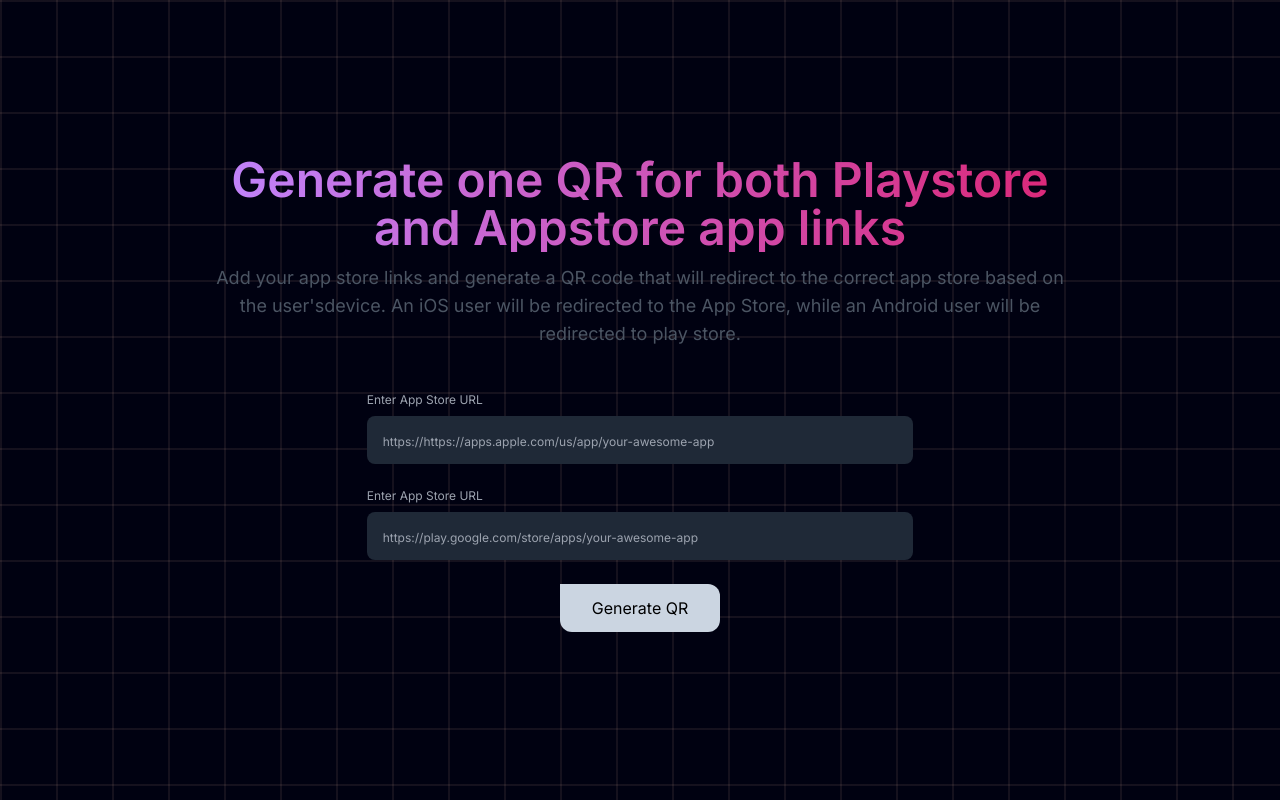
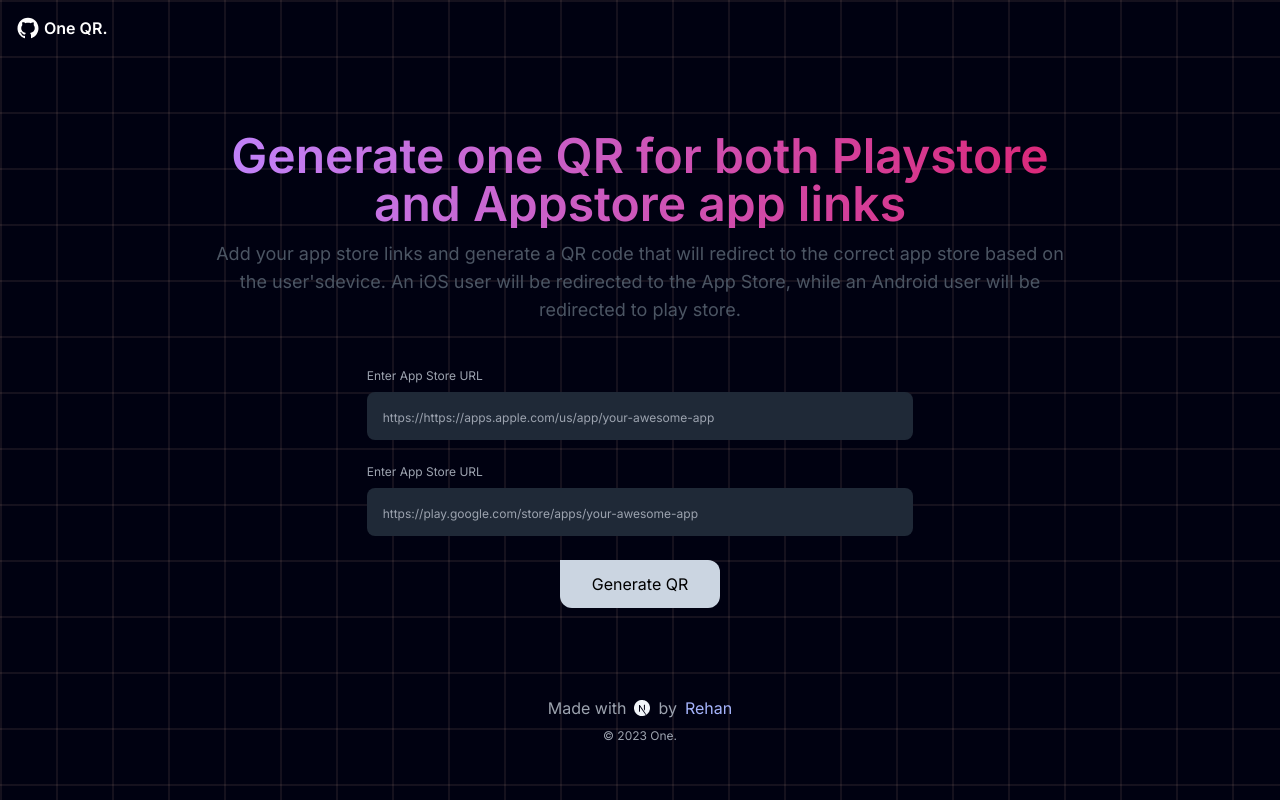
Before and after one commit to relativelyrehan/one, a Next.js app: page / in a window 1280 px wide. Built offline with nearby package versions, Linux system fonts and the light colour scheme.

Commit message:
add github

```diff
--- a/package.json
+++ b/package.json
@@ -3,8 +3,9 @@
   "version": "0.1.0",
   "private": true,
   "scripts": {
+    "postinstall": "prisma generate",
     "dev": "next dev",
-    "build": "next build",
+    "build": "prisma generate && next build",
     "start": "next start",
     "lint": "next lint"
   },
--- a/src/app/page.tsx
+++ b/src/app/page.tsx
@@ -5,6 +5,8 @@ import { toast, Toaster } from "react-hot-toast";
 import QRCode from "react-qr-code";
 import { downloadQRCode } from "@/lib/helpers";
 import { IoClose } from "react-icons/io5";
+import { SiNextdotjs } from "react-icons/si";
+import { AiFillGithub } from "react-icons/ai";
 
 export default function Home() {
   interface Urls {
@@ -48,9 +50,18 @@ export default function Home() {
     } catch (e) {
       return toast.error("Something went wrong");
     }
-  };
+  }
   return (
-    <div className="max-w-4xl mx-auto flex flex-col justify-center items-center h-screen px-5">
+    <div>
+      <nav onClick={() => {
+        window.location.href = 'https://github.com/relativelyrehan/one'
+      }} className="text-base font-semibold p-4 flex gap-1 items-center cursor-pointer hover:bg-opacity-80">
+        <p>
+          <AiFillGithub size={24} />
+        </p>
+        <p>One QR.</p>
+      </nav>
+      <div className="max-w-4xl mx-auto flex flex-col justify-center items-center h-[80vh] px-5">
         {qr ? (
           <div className="fixed inset-0 backdrop-blur-md z-10 flex items-center justify-center px-5">
             <div className="w-96 relative h-auto bg-gray-800 px-4 py-6 rounded-md flex flex-col justify-center items-center">
@@ -99,11 +110,11 @@ export default function Home() {
         <h1 className="text-3xl lg:text-5xl font-semibold text-center text-transparent bg-clip-text bg-gradient-to-r from-purple-400 to-pink-600">
           Generate one QR for both Playstore and Appstore app links
         </h1>
-      <p className="text-center text-lg mt-3 mb-8 text-gray-600">
+        <p className="text-center text-sm sm:text-lg mt-3 mb-8 text-gray-600">
           Add your app store links and generate a QR code that will redirect to
           the correct app store based on the user&apos;sdevice. An iOS user will
-        be redirected to the App Store, while an Android user will be redirected
-        to play store.
+          be redirected to the App Store, while an Android user will be
+          redirected to play store.
         </p>
 
         <form
@@ -111,7 +122,7 @@ export default function Home() {
             e.preventDefault();
             handleSubmit(urls);
           }}
-        className="flex flex-col w-2/3 mx-auto gap-6 p-3"
+          className="flex flex-col w-full sm:w-2/3 mx-auto gap-6 p-3"
         >
           <div>
             <label
@@ -159,7 +170,27 @@ export default function Home() {
             {loading ? "Generating QR..." : "Generate QR"}
           </button>
         </form>
-      <Toaster />
+      </div>
+      <footer className="text-gray-400 flex flex-col items-center justify-center">
+        <div className="flex gap-2 items-center">
+          Made with
+          <div className="text-slate-100">
+            <SiNextdotjs />
+          </div>
+          by
+          <a
+            href="https://relativelyrehan.co"
+            target="_blank"
+            rel="noopener noreferrer"
+            className="text-indigo-300 hover:text-slate-50 text-base"
+          >
+            Rehan
+          </a>
+        </div>
+        <div className="text-xs mt-2">
+          &copy; {new Date().getFullYear()} One.
+        </div>
+      </footer>
     </div>
   );
 }
```
Also changed, not shown: src/app/layout.tsx (+8 -8 lines). Lines whose indentation alone changed are shown as unchanged.
